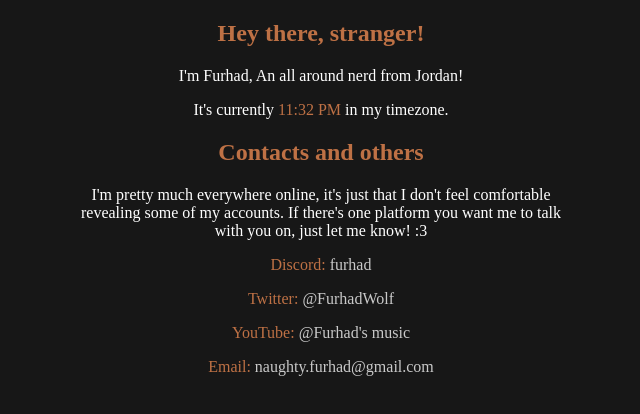
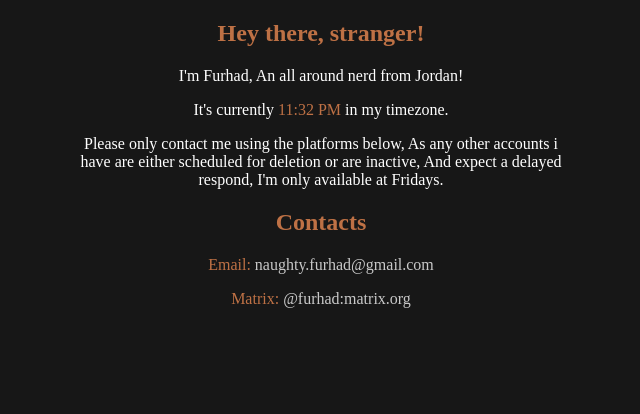
Before and after one commit to FurhadTheNerd/My-Personal-Website, a plain HTML site: page index.html in a window 1280 px wide. Shown: the whole page, without its empty margins (319-959 px from the left). Drawn offline with Linux system fonts and the light colour scheme.

Commit message:
Update index.html, a new furhad!
removed discord, youtube, and twitter from the website as they got scheduled for deletion
renamed website to webpage
removed fabicon because (discord hosting moment)
changed some descriptions
added a link to my matrix profile

```diff
--- a/index.html
+++ b/index.html
@@ -2,14 +2,13 @@
 <html lang="en">
 <head>
 <link rel="stylesheet" href="index.css">
-<link rel="icon" type="image/x-icon" href="https://cdn.discordapp.com/attachments/900999635328466994/1112811201349562398/fappingcon.ico">
 <script src="index.js"></script>
 <meta name="viewport" content="width=device-width, initial-scale=1.0">
 <meta charset="UTF-8">
-<meta name="title" content="furhad's webby sitty">
+<meta name="title" content="furhad's webpage">
  <meta name="description"
   content="don't cry and piss yourself in fear i swear it's not an ip logger">
-<title>welcome to my website!</title>
+<title>welcome to my webpage!</title>
 </head>
 <body>
 
@@ -18,14 +17,11 @@
 <p>I'm Furhad, An all around nerd from Jordan!</p>
 <p>It's currently <span id="time" class="timed"></span> in my timezone.</p>
 <!-- website introduction end -->
-
+<p>Please only contact me using the platforms below, As any other accounts i have are either scheduled for deletion or are inactive, And expect a delayed respond, I'm only available at Fridays.</p>
 <!-- contact info start -->
-<h2>Contacts and others</h2>
-<p>I'm pretty much everywhere online, it's just that I don't feel comfortable revealing some of my accounts. If there's one platform you want me to talk with you on, just let me know! :3</p>
-<p id="socials">Discord: <a id=link href="https://discord.com/users/817010075616935976">furhad</a> </p>
-<p id="socials">Twitter: <a id=link href="https://twitter.com/FurhadWolf">@FurhadWolf</a></p>
-<p id="socials">YouTube: <a id=link href="https://youtube.com/@furhad">@Furhad's music</a></p>
+<h2>Contacts</h2>
 <p id="socials">Email: <a id=link href="mailto: naughty.furhad@gmail.com">naughty.furhad@gmail.com</a></p>
+<p id="socials">Matrix: <a id=link href="https://matrix.to/#/@furhad:matrix.org">@furhad:matrix.org</a></p>
 <!-- contact info end -->
 
 <!-- Twinni was here! I helped with the CSS implementation :3 -->
```
